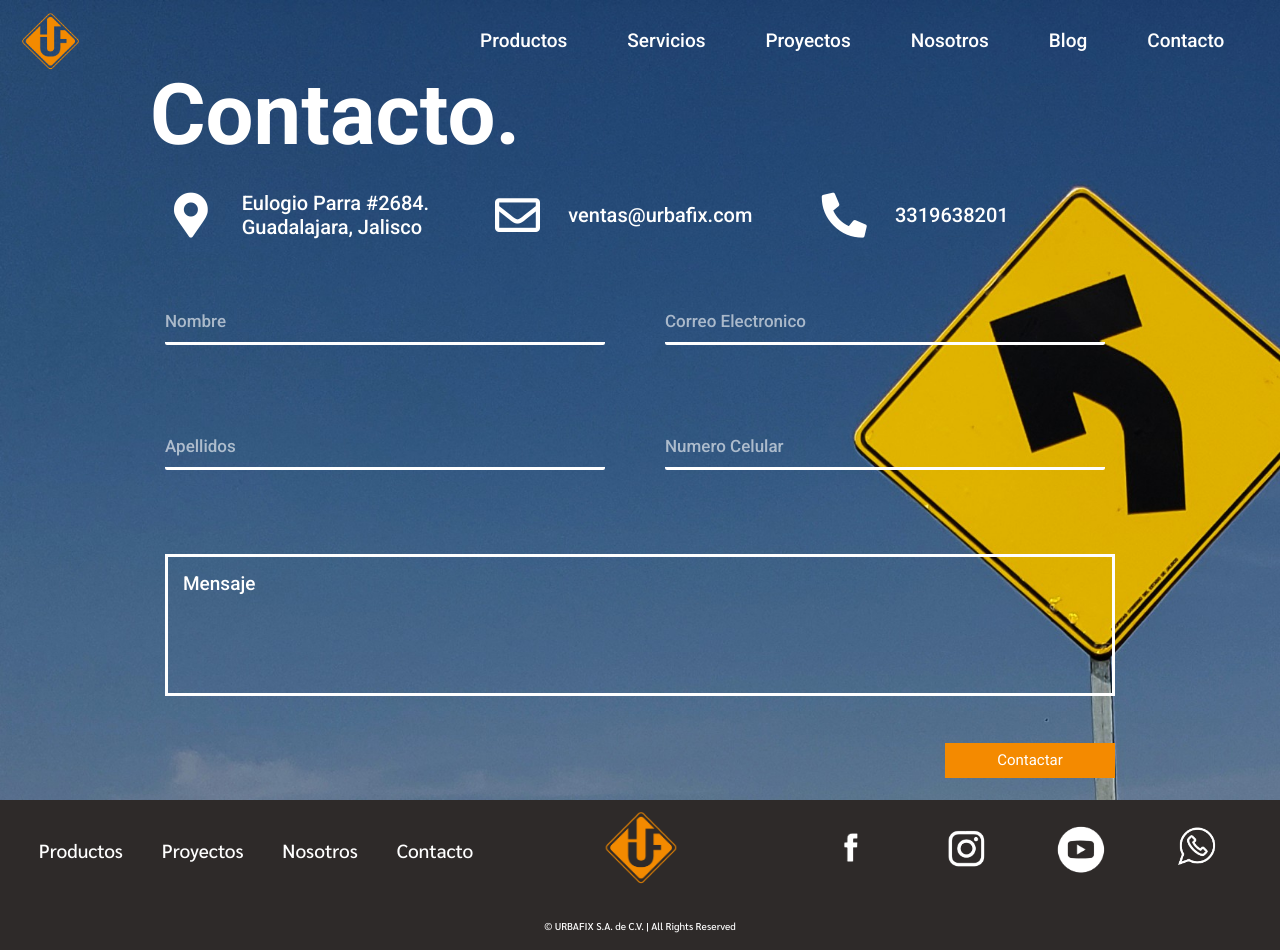
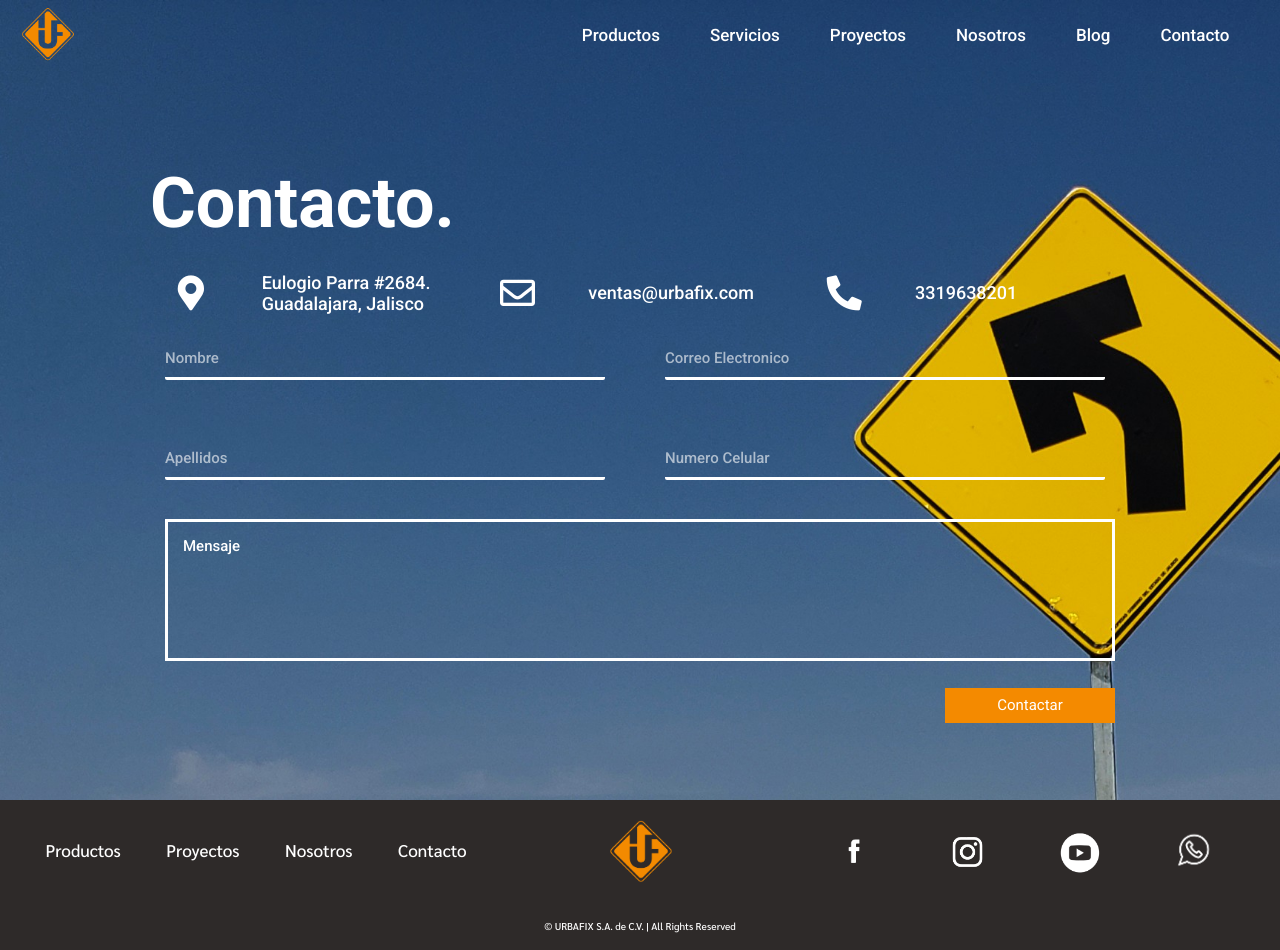
Before and after one commit to LOG1CRS/Urbafix-Webiste, a React app: page /contact in a window 1280 px wide. Built offline with nearby package versions, Linux system fonts and the light colour scheme.

Commit message:
Website fixed on HD resolution

```diff
--- a/src/assets/style/AboutUs/Hero.scss
+++ b/src/assets/style/AboutUs/Hero.scss
@@ -64,6 +64,21 @@
 
 @media only screen and (min-width: 1200px) {
   .about-us h1 {
+    font-size: 75px;
+    padding-bottom: 35px;
+  }
+
+  .container-text {
+    width: 700px;
+  }
+
+  .about-us p {
+    font-size: 25px;
+  }
+}
+
+@media only screen and (min-width: 1400px) {
+  .about-us h1 {
     font-size: 90px;
     padding-bottom: 50px;
   }
--- a/src/assets/style/Contact/Contact.scss
+++ b/src/assets/style/Contact/Contact.scss
@@ -330,19 +330,19 @@
   }
 
   .contact-container {
-    margin-top: 70px;
+    margin-top: 80px;
   }
 
   .contact-title h1 {
-    font-size: 85px;
-    margin-bottom: 20px;
     margin-top: 0;
+    font-size: 70px;
   }
 
   .contact-container {
     width: 1000px;
-    height: 700px;
-    grid-template-rows: 80px 100px 250px 220px 50px;
+    height: 550px;
+    grid-template-columns: 100%;
+    grid-template-rows: 75px 75px 200px 150px 50px;
   }
 
   .contact-title {
@@ -351,6 +351,7 @@
   }
 
   .contact-icons {
+    padding-top: 40px;
     order: 2;
   }
 
@@ -364,6 +365,7 @@
 
   .contact-button {
     justify-content: flex-end;
+    padding-top: 30px;
     padding-right: 25px;
   }
 
@@ -374,20 +376,20 @@
   }
 
   .icon i {
-    font-size: 45px;
+    font-size: 35px;
   }
 
   .input-label {
-    font-size: 19px;
+    font-size: 15px;
   }
 
   .description {
-    padding-left: 10px;
-    font-size: 20px;
+    padding-left: 30px;
+    font-size: 18px;
   }
 
   .input-space input {
-    font-size: 19px;
+    font-size: 15px;
     width: 440px;
   }
 
@@ -396,27 +398,27 @@
   }
 
   .contact-message textarea {
-    font-size: 19px !important;
+    font-size: 15px !important;
   }
 
   .contact-message textarea::-webkit-input-placeholder {
-    font-size: 19px;
+    font-size: 15px;
   }
 
   .contact-message textarea::-moz-placeholder {
-    font-size: 19px;
+    font-size: 15px;
   }
 
   .contact-message textarea:-ms-input-placeholder {
-    font-size: 19px;
+    font-size: 15px;
   }
 
   .contact-message textarea::-ms-input-placeholder {
-    font-size: 19px;
+    font-size: 15px;
   }
 
   .contact-message textarea::placeholder {
-    font-size: 19px;
+    font-size: 15px;
   }
 
   .contact-message textarea {
@@ -426,7 +428,7 @@
   .input-label {
     padding-left: 25px;
     padding-bottom: 15px;
-    font-size: 17px;
+    font-size: 15px;
   }
 
   .input-space input:focus + .input-label,
--- a/src/assets/style/Layout/Footer.scss
+++ b/src/assets/style/Layout/Footer.scss
@@ -106,6 +106,26 @@
 
 @media only screen and (min-width: 1200px) {
   .nav-link {
+    font-size: 17px;
+  }
+
+  .social-icon {
+    margin-top: 7px;
+    width: 50px;
+  }
+
+  .footer-logo img {
+    margin-top: 7px;
+    width: 65px;
+  }
+
+  .footer-rights p {
+    font-size: 10px;
+  }
+}
+
+@media only screen and (min-width: 1400px) {
+  .nav-link {
     font-size: 19px;
   }
 
--- a/src/assets/style/Layout/Navbar.scss
+++ b/src/assets/style/Layout/Navbar.scss
@@ -168,6 +168,93 @@ a {
 
 @media only screen and (min-width: 1200px) {
   .header {
+    height: 70px;
+  }
+
+  a {
+    color: $white-general-color;
+  }
+
+  .navbar-item {
+    font-size: 17px !important;
+  }
+
+  .header ul {
+    background-color: transparent;
+  }
+
+  .nav-logo {
+    margin-top: 3px;
+    margin-left: 20px;
+    width: 55px;
+  }
+
+  .container {
+    width: 98%;
+    height: 100%;
+    display: flex;
+    align-items: center;
+    justify-content: space-between;
+  }
+
+  .header .menu-icon {
+    display: none;
+  }
+
+  .dropdown {
+    position: relative;
+    display: inline-block;
+  }
+
+  .dropdown-content {
+    display: none;
+    position: fixed;
+    background-color: #fff !important;
+    right: 420px;
+    max-width: 220px;
+    box-shadow: 0px 8px 16px 0px rgba(0, 0, 0, 0.2);
+    z-index: 1;
+  }
+
+  .dropdown-content a {
+    color: black;
+    padding: 12px 16px;
+    font-size: 13px;
+    text-decoration: none;
+  }
+
+  .dropdown:hover .dropdown-content {
+    display: block;
+  }
+
+  .header li {
+    float: left;
+  }
+
+  .header li a {
+    padding: 20px 25px;
+    border-bottom: 0;
+  }
+
+  .header .menu {
+    clear: none;
+    float: right;
+    max-height: none;
+  }
+
+  .header .menu-icon {
+    display: none;
+  }
+
+  .nav-links {
+    a {
+      color: black;
+    }
+  }
+}
+
+@media only screen and (min-width: 1400px) {
+  .header {
     height: 80px;
   }
 
--- a/src/assets/style/Main/BlackService.scss
+++ b/src/assets/style/Main/BlackService.scss
@@ -126,6 +126,48 @@
   }
 
   .black-service-content h3 {
+    font-size: 45px;
+    margin-top: 150px;
+  }
+
+  .black-service-content p {
+    font-size: 25px;
+    margin-bottom: 60px;
+  }
+
+  .service-line {
+    margin-top: 40px;
+    margin-bottom: 40px;
+  }
+}
+
+@media only screen and (min-width: 1400px) {
+  .black-service {
+    height: 720px;
+    grid-template-rows: 100%;
+    grid-template-columns: 40% 60%;
+  }
+
+  .black-service-img-container {
+    display: flex;
+    align-items: center;
+    justify-content: flex-end;
+  }
+
+  .black-service-img {
+    width: 925px;
+  }
+
+  .black-service-img-mobile {
+    display: none;
+  }
+
+  .black-service-content {
+    width: 400px;
+    padding: 20px;
+  }
+
+  .black-service-content h3 {
     font-size: 50px;
     margin-top: 150px;
   }
@@ -180,4 +222,8 @@
     margin-top: 60px;
     margin-bottom: 60px;
   }
+
+  .black-service-img {
+    width: 120%;
+  }
 }
--- a/src/assets/style/Main/Hero.scss
+++ b/src/assets/style/Main/Hero.scss
@@ -86,6 +86,28 @@
 
 @media only screen and (min-width: 1200px) {
   .hero-main-container {
+    width: 640px;
+  }
+
+  .hero-main-title {
+    font-size: 44px;
+    margin-bottom: 25px;
+  }
+
+  .hero-main-description {
+    font-size: 24px;
+    margin-bottom: 40px;
+  }
+
+  .button-main {
+    font-size: 18px !important;
+    width: 280px !important;
+    height: 40px !important;
+  }
+}
+
+@media only screen and (min-width: 1400px) {
+  .hero-main-container {
     width: 700px;
   }
 
--- a/src/assets/style/Main/WhiteService.scss
+++ b/src/assets/style/Main/WhiteService.scss
@@ -125,6 +125,43 @@
   }
 
   .white-service-content h3 {
+    font-size: 45px;
+    margin-top: 150px;
+  }
+
+  .white-service-content p {
+    font-size: 25px;
+    margin-bottom: 60px;
+  }
+}
+
+@media only screen and (min-width: 1400px) {
+  .white-service {
+    height: 720px;
+    grid-template-rows: 100%;
+    grid-template-columns: 60% 40%;
+  }
+
+  .white-service-img-mobile {
+    display: none;
+  }
+
+  .white-service-img-container {
+    display: flex;
+    align-items: center;
+    justify-content: center;
+  }
+
+  .white-service-img {
+    width: 925px;
+  }
+
+  .white-service-content {
+    width: 400px;
+    padding: 20px;
+  }
+
+  .white-service-content h3 {
     font-size: 50px;
     margin-top: 150px;
   }
@@ -167,4 +204,8 @@
     font-size: 40px;
     margin-bottom: 80px;
   }
+
+  .white-service-img {
+    width: 120%;
+  }
 }
--- a/src/assets/style/Main/WhoIsUrbafix.scss
+++ b/src/assets/style/Main/WhoIsUrbafix.scss
@@ -138,6 +138,70 @@
   }
 
   .who-title h2 {
+    font-size: 55px;
+    margin-top: 0px;
+    margin-left: 50px;
+  }
+
+  .who-text p {
+    font-size: 24px;
+    text-align: left;
+    padding-left: 50px;
+    padding-right: 100px;
+  }
+
+  .who-button {
+    margin-left: 50px;
+    width: 250px !important;
+    height: 40px !important;
+    font-size: 18px !important;
+  }
+
+  .who-button-container {
+    width: 100%;
+    height: 100%;
+    display: flex;
+    align-items: flex-end;
+  }
+}
+
+@media only screen and (min-width: 1400px) {
+  .who-is-urbafix {
+    width: 100%;
+    height: 100vh;
+    background-color: #fff;
+  }
+
+  .who-main {
+    background-image: none;
+    width: 100%;
+    opacity: 1;
+    display: grid;
+    grid-template-columns: 40% 60%;
+    grid-template-rows: 100%;
+    align-items: center;
+    justify-items: center;
+  }
+
+  .who-text-container {
+    width: 100%;
+    height: 510px;
+    display: grid;
+    grid-template-columns: 100%;
+    grid-template-rows: 15% 70% 15%;
+    justify-items: left;
+  }
+
+  .who-image-container {
+    display: flex;
+    align-items: center;
+  }
+
+  .who-img {
+    width: 100%;
+  }
+
+  .who-title h2 {
     font-size: 60px;
     margin-top: 0px;
     margin-left: 30px;
@@ -201,19 +265,20 @@
   }
 
   .who-title h2 {
-    font-size: 80px;
+    font-size: 70px;
     margin-top: 0px;
-    margin-left: 30px;
+    margin-left: 50px;
   }
 
   .who-text p {
-    font-size: 40px;
+    font-size: 35px;
     text-align: left;
-    padding: 30px;
+    padding-left: 50px;
+    padding-right: 200px;
   }
 
   .who-button {
-    margin-left: 30px;
+    margin-left: 50px;
     width: 350px !important;
     height: 60px !important;
     font-size: 22px !important;
--- a/src/assets/style/Products/Hero.scss
+++ b/src/assets/style/Products/Hero.scss
@@ -65,6 +65,18 @@
 
 @media only screen and (min-width: 1200px) {
   .products-container h1 {
+    font-size: 50px;
+  }
+
+  .products-button {
+    width: 130px;
+    height: 33px;
+    font-size: 15px;
+    text-decoration: none;
+  }
+}
+@media only screen and (min-width: 1400px) {
+  .products-container h1 {
     font-size: 60px;
   }
 }
--- a/src/assets/style/Services/Hero.scss
+++ b/src/assets/style/Services/Hero.scss
@@ -63,28 +63,6 @@
   }
 }
 
-@media only screen and (min-width: 1200px) {
-  .services-hero-space {
-    width: 1000px;
-    height: 310px;
-    border-radius: 100px 100px 0 0;
-  }
-
-  .services-hero-container {
-    width: 480px;
-    height: 250px;
-    justify-content: space-between;
-  }
-
-  .services-hero-container h2 {
-    font-size: 48px;
-  }
-
-  .services-hero-container h1 {
-    font-size: 65px;
-  }
-}
-
 @media only screen and (min-width: 1020px) and (max-width: 1030px) {
   .services-hero-space {
     width: 70%;
@@ -106,7 +84,29 @@
   }
 }
 
-@media only screen and (min-width: 1275px) and (max-width: 1285px) {
+@media only screen and (min-width: 1200px) {
+  .services-hero-space {
+    width: 650px;
+    height: 220px;
+    border-radius: 50px 50px 0 0;
+  }
+
+  .services-hero-container {
+    width: 330px;
+    height: 180px;
+    justify-content: space-between;
+  }
+
+  .services-hero-container h2 {
+    font-size: 32px;
+  }
+
+  .services-hero-container h1 {
+    font-size: 42px;
+  }
+}
+
+@media only screen and (min-width: 1400px) {
   .services-hero-space {
     width: 670px;
     height: 220px;
@@ -127,3 +127,25 @@
     font-size: 45px;
   }
 }
+
+@media only screen and (min-width: 1600px) {
+  .services-hero-space {
+    width: 1000px;
+    height: 310px;
+    border-radius: 100px 100px 0 0;
+  }
+
+  .services-hero-container {
+    width: 480px;
+    height: 250px;
+    justify-content: space-between;
+  }
+
+  .services-hero-container h2 {
+    font-size: 48px;
+  }
+
+  .services-hero-container h1 {
+    font-size: 65px;
+  }
+}
```
